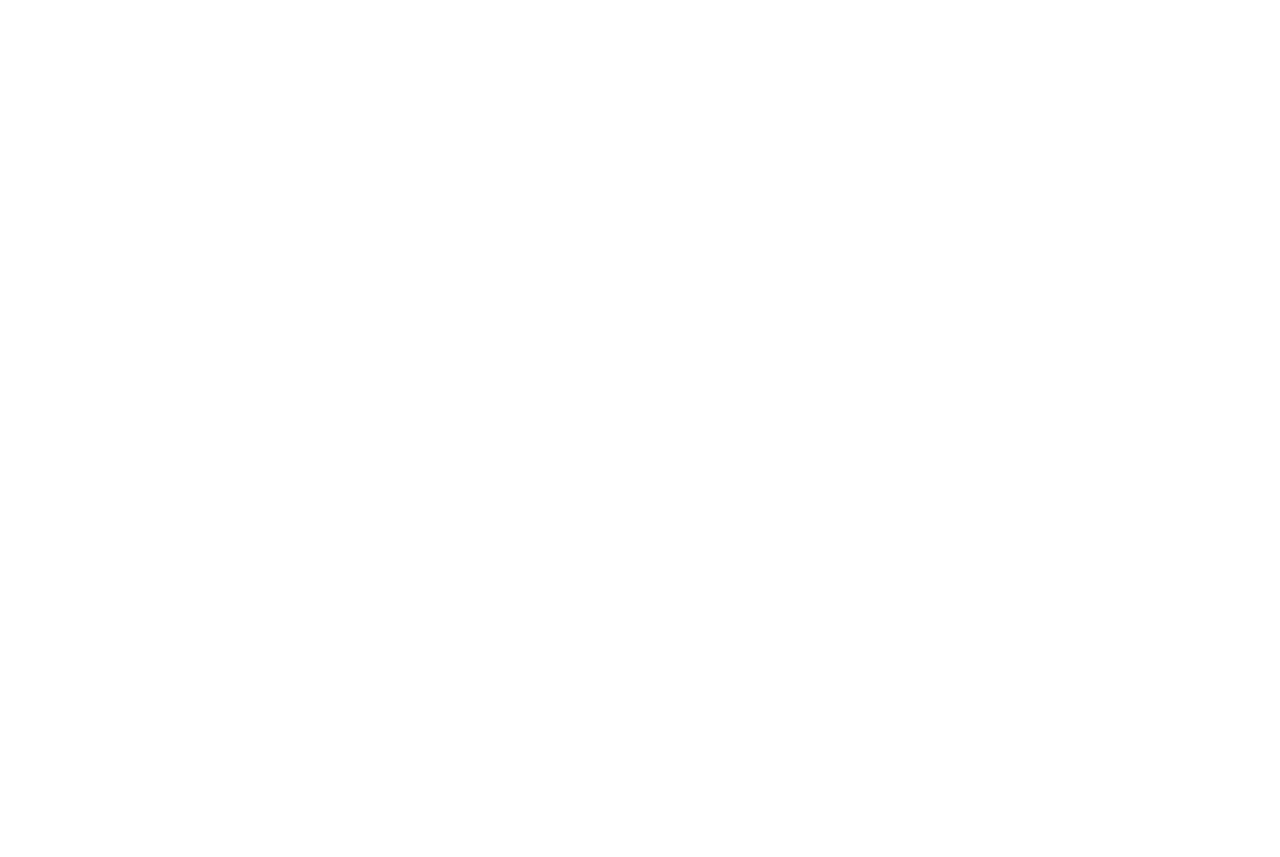
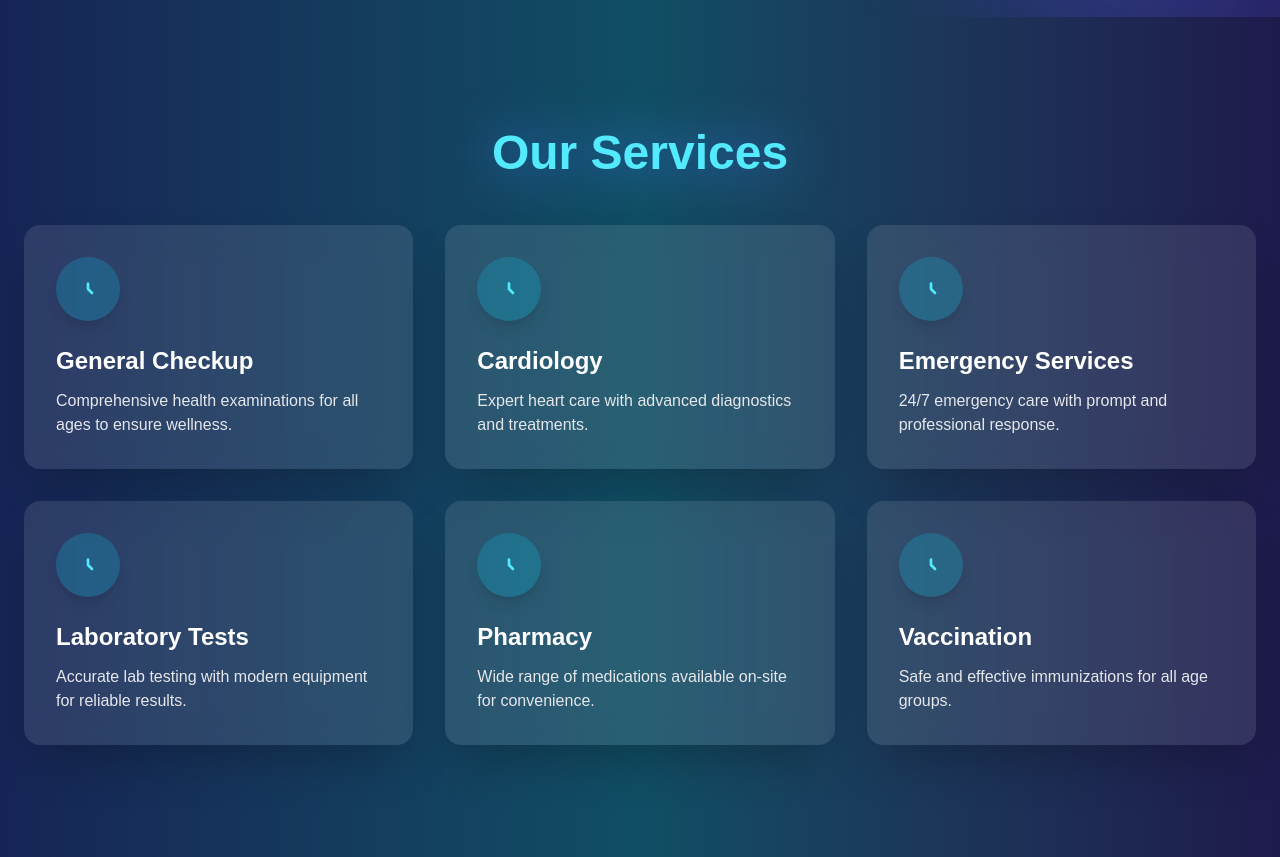
Before and after one commit to Clinton1029/doctors-appointment, a Next.js app: page / in a window 1280 px wide. Shown: the part 1560-2417 px from the top of the page. Before the commit the page ends 1545 px from the top, so only its background shows below. Built offline with nearby package versions, Linux system fonts and the light colour scheme.

Commit message:
updated servises

```diff
--- a/app/page.js
+++ b/app/page.js
@@ -3,6 +3,7 @@
 import Navbar from "@/components/Navbar";
 import Hero from "@/components/Hero";
 import About from "@/components/About";
+import Services from "@/components/Services";
 
 export default function Home() {
   return (
@@ -10,6 +11,7 @@ export default function Home() {
       <Navbar />
       <Hero />
       <About />
+      <Services />
     </main>
   );
 }
--- a/components/About.jsx
+++ b/components/About.jsx
@@ -6,7 +6,7 @@ export default function About() {
   return (
     <section
       id="about"
-      className="relative py-24 overflow-hidden bg-gradient-to-r from-blue-950 via-cyan-900 to-indigo-950 text-white"
+      className="relative py-28 overflow-hidden bg-gradient-to-r from-blue-950 via-cyan-900 to-indigo-950 text-white"
     >
       {/* Floating Glow Blobs */}
       <div className="absolute inset-0 overflow-hidden">
@@ -22,6 +22,7 @@ export default function About() {
         />
       </div>
 
+      {/* Content Container */}
       <div className="relative z-10 max-w-7xl mx-auto px-6 flex flex-col md:flex-row items-center gap-12 md:gap-24">
         {/* Left Text Column */}
         <motion.div
@@ -63,10 +64,10 @@ export default function About() {
         >
           <div className="relative w-full max-w-md mx-auto md:mx-0">
             <motion.img
-              src="/team2.png" // Replace with your illustration/doctor image
+              src="/team2.png"
               alt="Medical Team"
               className="w-full rounded-xl shadow-2xl object-contain"
-              animate={{ y: [0, -10, 0] }} // subtle floating effect
+              animate={{ y: [0, -10, 0] }}
               transition={{ repeat: Infinity, duration: 6, ease: "easeInOut" }}
             />
             {/* Glowing Accent Circles */}
--- /dev/null
+++ b/components/Services.jsx
@@ -0,0 +1,139 @@
+"use client";
+
+import { motion } from "framer-motion";
+
+// Services data with inline SVG icons
+const services = [
+  {
+    title: "General Checkup",
+    icon: (
+      <svg
+        xmlns="http://www.w3.org/2000/svg"
+        className="w-8 h-8"
+        fill="none"
+        viewBox="0 0 24 24"
+        stroke="currentColor"
+      >
+        <path strokeLinecap="round" strokeLinejoin="round" strokeWidth={2} d="M12 8v4l3 3" />
+      </svg>
+    ),
+    description: "Comprehensive health examinations for all ages to ensure wellness.",
+  },
+  {
+    title: "Cardiology",
+    icon: (
+      <svg
+        xmlns="http://www.w3.org/2000/svg"
+        className="w-8 h-8"
+        fill="none"
+        viewBox="0 0 24 24"
+        stroke="currentColor"
+      >
+        <path strokeLinecap="round" strokeLinejoin="round" strokeWidth={2} d="M12 8v4l3 3" />
+      </svg>
+    ),
+    description: "Expert heart care with advanced diagnostics and treatments.",
+  },
+  {
+    title: "Emergency Services",
+    icon: (
+      <svg
+        xmlns="http://www.w3.org/2000/svg"
+        className="w-8 h-8"
+        fill="none"
+        viewBox="0 0 24 24"
+        stroke="currentColor"
+      >
+        <path strokeLinecap="round" strokeLinejoin="round" strokeWidth={2} d="M12 8v4l3 3" />
+      </svg>
+    ),
+    description: "24/7 emergency care with prompt and professional response.",
+  },
+  {
+    title: "Laboratory Tests",
+    icon: (
+      <svg
+        xmlns="http://www.w3.org/2000/svg"
+        className="w-8 h-8"
+        fill="none"
+        viewBox="0 0 24 24"
+        stroke="currentColor"
+      >
+        <path strokeLinecap="round" strokeLinejoin="round" strokeWidth={2} d="M12 8v4l3 3" />
+      </svg>
+    ),
+    description: "Accurate lab testing with modern equipment for reliable results.",
+  },
+  {
+    title: "Pharmacy",
+    icon: (
+      <svg
+        xmlns="http://www.w3.org/2000/svg"
+        className="w-8 h-8"
+        fill="none"
+        viewBox="0 0 24 24"
+        stroke="currentColor"
+      >
+        <path strokeLinecap="round" strokeLinejoin="round" strokeWidth={2} d="M12 8v4l3 3" />
+      </svg>
+    ),
+    description: "Wide range of medications available on-site for convenience.",
+  },
+  {
+    title: "Vaccination",
+    icon: (
+      <svg
+        xmlns="http://www.w3.org/2000/svg"
+        className="w-8 h-8"
+        fill="none"
+        viewBox="0 0 24 24"
+        stroke="currentColor"
+      >
+        <path strokeLinecap="round" strokeLinejoin="round" strokeWidth={2} d="M12 8v4l3 3" />
+      </svg>
+    ),
+    description: "Safe and effective immunizations for all age groups.",
+  },
+];
+
+export default function Services() {
+  return (
+    <section
+      id="services"
+      className="relative py-28 overflow-hidden bg-gradient-to-r from-blue-950 via-cyan-900 to-indigo-950 text-white"
+    >
+      <div className="max-w-7xl mx-auto px-6">
+        {/* Section Header */}
+        <motion.h2
+          className="text-3xl md:text-5xl font-extrabold text-cyan-300 text-center mb-12 drop-shadow-[0_0_25px_rgba(59,130,246,0.7)]"
+          initial={{ opacity: 0, y: -30 }}
+          whileInView={{ opacity: 1, y: 0 }}
+          viewport={{ once: true }}
+          transition={{ duration: 1 }}
+        >
+          Our Services
+        </motion.h2>
+
+        {/* Services Grid */}
+        <div className="grid grid-cols-1 md:grid-cols-2 lg:grid-cols-3 gap-8">
+          {services.map((service, index) => (
+            <motion.div
+              key={index}
+              className="bg-white/10 backdrop-blur-lg p-8 rounded-2xl shadow-2xl hover:scale-105 hover:shadow-[0_0_40px_rgba(59,130,246,0.8)] transition-all duration-500"
+              initial={{ opacity: 0, y: 30 }}
+              whileInView={{ opacity: 1, y: 0 }}
+              viewport={{ once: true }}
+              transition={{ duration: 0.8, delay: index * 0.1 }}
+            >
+              <div className="flex items-center justify-center w-16 h-16 bg-cyan-400/20 rounded-full mb-6 text-cyan-300 shadow-lg">
+                {service.icon}
+              </div>
+              <h3 className="text-xl md:text-2xl font-bold mb-3 text-white">{service.title}</h3>
+              <p className="text-gray-200">{service.description}</p>
+            </motion.div>
+          ))}
+        </div>
+      </div>
+    </section>
+  );
+}
--- a/package.json
+++ b/package.json
@@ -17,6 +17,7 @@
     "next": "15.5.4",
     "react": "19.1.0",
     "react-dom": "19.1.0",
+    "react-icons": "^5.5.0",
     "react-tsparticles": "^2.12.2",
     "tsparticles": "^3.9.1"
   },
```
Also changed, not shown: 1 other file (tests, documents, lock files or other folders).
